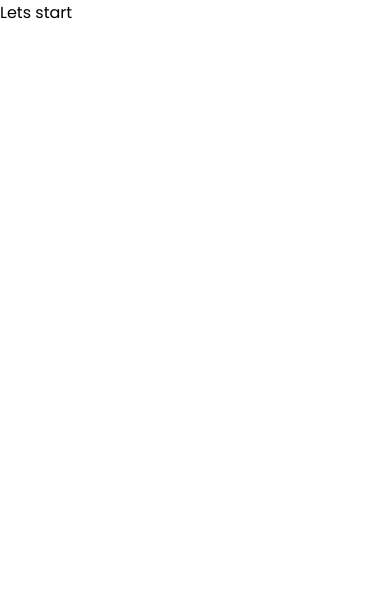
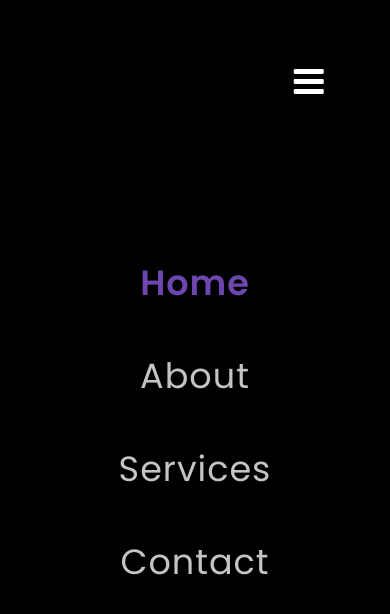
Before and after one commit to abinash0013/navbar-design, a plain HTML site: page index.html in a window 390 px wide. Drawn offline with Linux system fonts and the light colour scheme.

Commit message:
nav complete for web

```diff
--- a/css/style.css
+++ b/css/style.css
@@ -1,6 +1,117 @@
+/* ::::::::::::::::::::::::::::::::::::::::::::::::::::::::::::::::::::::::::::::::::::::::: global style start */
 @import url("https://fonts.googleapis.com/css2?family=Poppins:wght@100;200;300;400;500;600;700;900&display=swap");
-body {
+:root {
+    --main-color: #6d46af;
+    --main-color-hover: #411b81;
+    --white-color: #fff;
+    --black-color: #000;
+    --grey-color: #c4c4c4;
+    --logo-font: 35px;
+    --nav-font: 20px;
+    --box-shadow: 2px 4px 4px rgba(0, 0, 0, 0.2);
+}
+* {
     font-family: "poppins", sans-serif;
     margin: 0;
     padding: 0;
+    box-sizing: border-box;
+    text-decoration: none;
 }
+li {
+    list-style-type: none;
+}
+/* ::::::::::::::::::::::::::::::::::::::::::::::::::::::::::::::::::::::::::::::::::::::::: global style finished */
+
+/* ::::::::::::::::::::::::::::::::::::::::::::::::::::::::::::::::::::::::::::::::::::::::: header style start */
+header {
+    box-shadow: var(--box-shadow);
+    width: 100%;
+}
+header .container {
+    padding: 5px 100px;
+    display: flex;
+    justify-content: space-between;
+    align-items: center;
+}
+header .logo {
+    font-size: var(--logo-font);
+    text-transform: uppercase;
+}
+header ul {
+    display: flex;
+    align-items: center;
+    letter-spacing: 1px;
+}
+header .menu li a {
+    display: inline-block;
+    padding: 0 20px;
+    cursor: pointer;
+    color: var(--grey-color);
+    font-size: var(--nav-font);
+}
+header .menu li a:hover {
+    color: var(--main-color);
+}
+header .menu .Active {
+    color: var(--main-color);
+    font-weight: 600;
+    font-size: var(--nav-font);
+}
+header .login-signup li {
+    font-size: var(--nav-font);
+    color: var(--main-color);
+    font-weight: 600;
+}
+section .body {
+    height: 50vh;
+    display: flex;
+    justify-content: center;
+    align-items: center;
+    border-bottom: 1px solid var(--grey-color);
+    font-size: var(--nav-font);
+    color: var(--grey-color);
+    letter-spacing: 1px;
+}
+header .toggle-btn {
+    cursor: pointer;
+    font-size: var(--nav-font);
+    color: var(--main-color);
+    display: none;
+}
+/* ::::::::::::::::::::::::::::::::::::::::::::::::::::::::::::::::::::::::::::::::::::::::: header style finished */
+@media (max-width: 960px) {
+    header .toggle-btn {
+        display: block;
+    }
+    header .menu {
+        position: fixed;
+        background-color: var(--black-color);
+        height: 100vh;
+        width: 100%;
+        top: 0;
+        right: 0;
+        padding: 80px 0;
+        display: flex;
+        justify-content: center;
+        align-items: center;
+        text-align: center;
+    }
+    header .menu ul {
+        display: block;
+    }
+    header .menu .Active {
+        font-size: var(--logo-font);
+    }
+    header .menu li a {
+        display: inline-block;
+        margin: 20px 0;
+        font-size: var(--logo-font);
+    }
+    header .toggle-btn {
+        display: block;
+        z-index: 11;
+        padding: 50px 5px;
+        font-size: var(--logo-font);
+        color: var(--white-color);
+    }
+}
--- a/index.html
+++ b/index.html
@@ -12,6 +12,29 @@
         />
     </head>
     <body>
-        <header>Lets start</header>
+        <header>
+            <div class="container">
+                <div class="logo">logo</div>
+                <div class="menu">
+                    <ul>
+                        <li><a href="#" class="menu-item Active">Home</a></li>
+                        <li><a href="#" class="menu-item">About</a></li>
+                        <li><a href="#" class="menu-item">Services</a></li>
+                        <li><a href="#" class="menu-item">Contact</a></li>
+                    </ul>
+                </div>
+                <div class="login-signup">
+                    <ul>
+                        <li><i class="fa fa-user"></i> Abinash</li>
+                    </ul>
+                </div>
+                <div class="toggle-btn">
+                    <i class="fa fa-bars"></i>
+                </div>
+            </div>
+        </header>
+        <section>
+            <div class="body">First Navbar</div>
+        </section>
     </body>
 </html>
--- /dev/null
+++ b/js/script.js
@@ -0,0 +1,5 @@
+$(document).ready(function () {
+    $(".menu-btn").click(function () {
+        $(".navbar .menu").toggleClass("active");
+    });
+});
```
